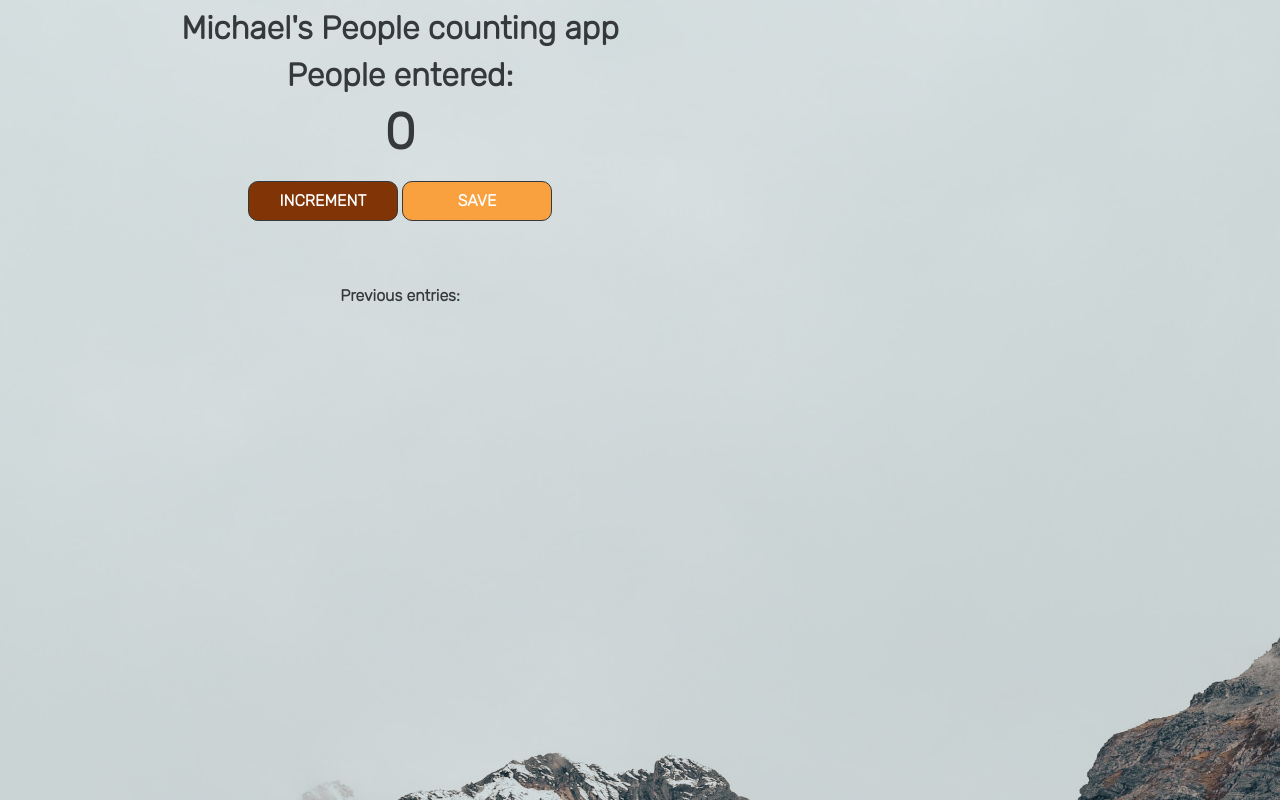
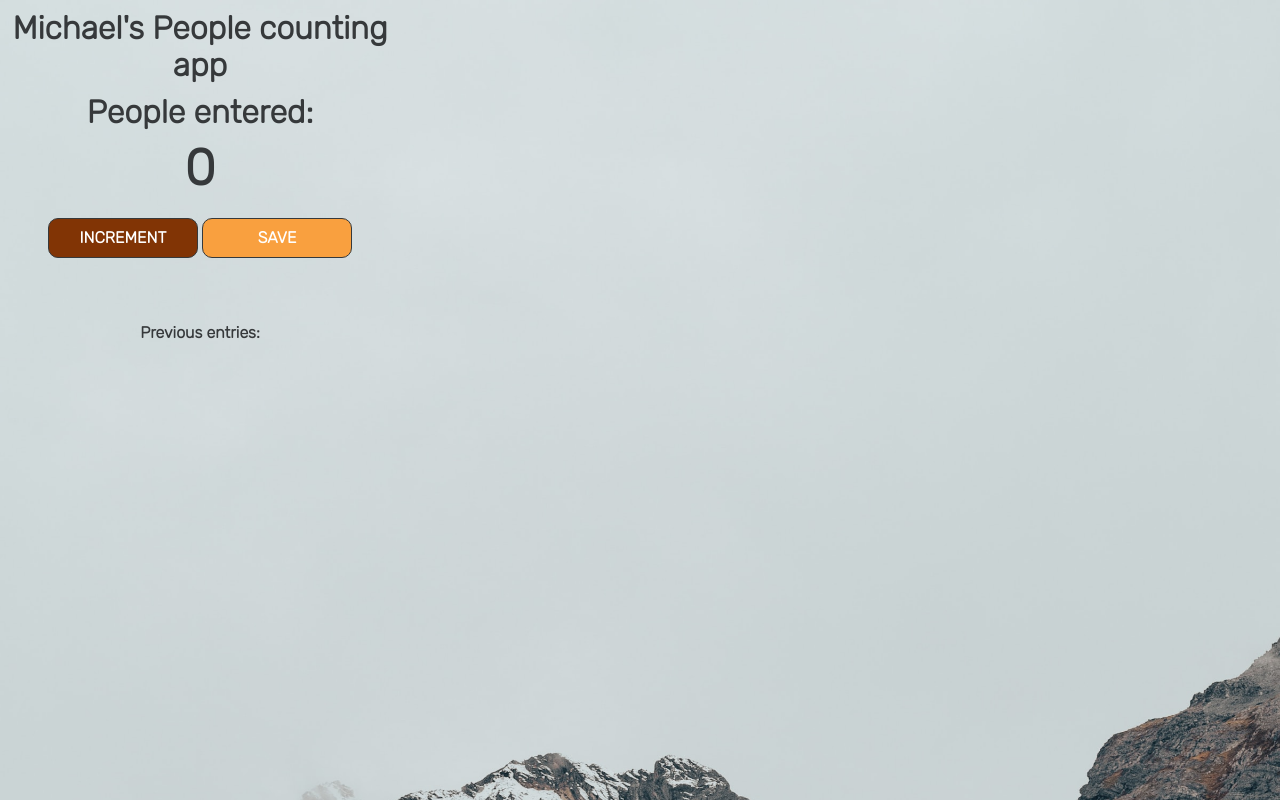
Before and after one commit to quadilious/PeopleCounter, a plain HTML site: page index.html in a window 1280 px wide. Drawn offline with nearby package versions, Linux system fonts and the light colour scheme.

Commit message:
vh change

```diff
--- a/index.css
+++ b/index.css
@@ -40,5 +40,5 @@ button {
 }
 
 #page {
-    max-width: 100vh;
+    max-width: 50vh;
 }
```
